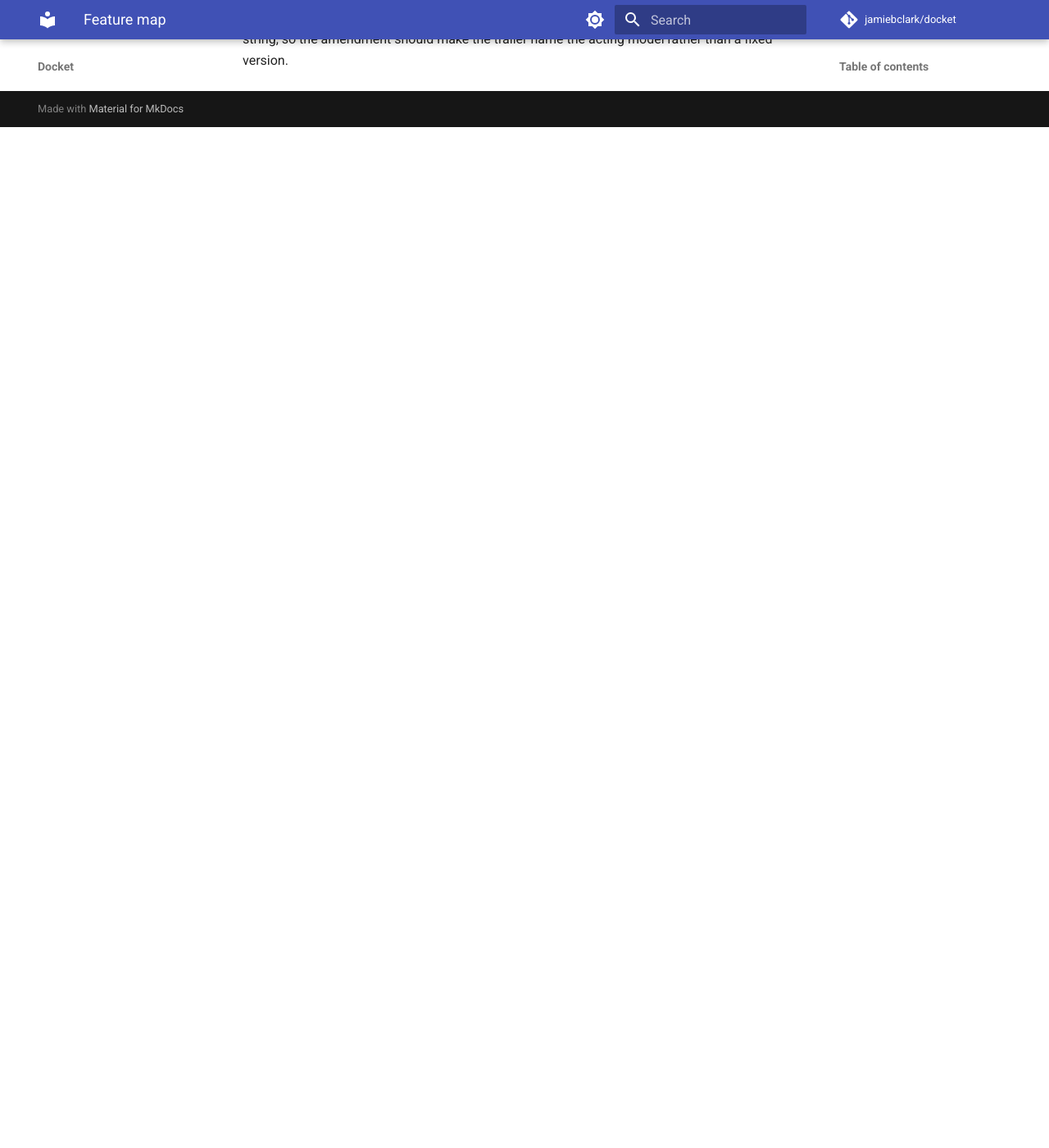
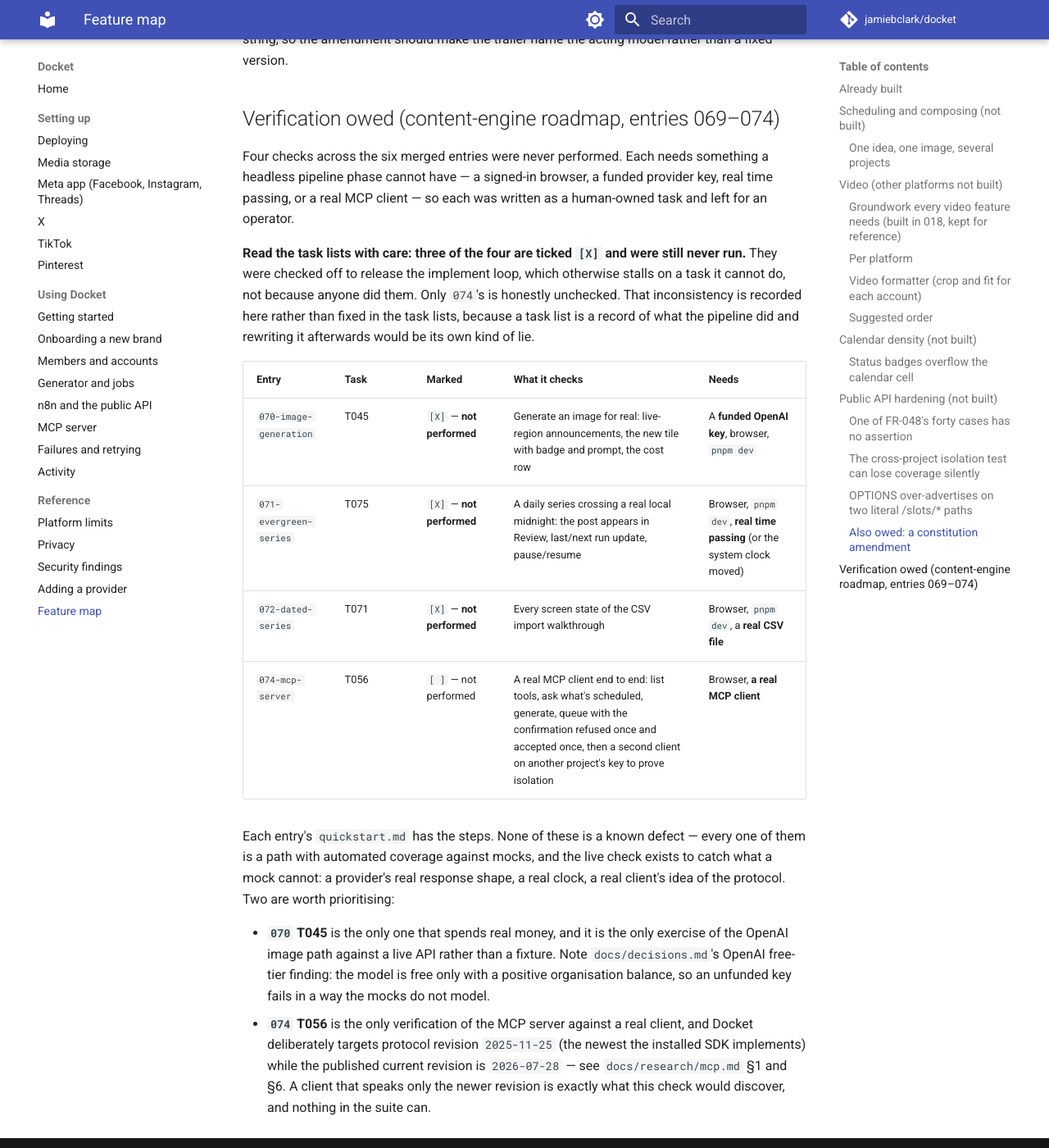
Before and after one commit to jamiebclark/docket, an MkDocs documentation site: the page built from docs/feature-map.md, in a window 1280 px wide and 1400 px high, scrolled down 6987 px. Shown: the whole window at 82% size. Built offline with MkDocs 1.6.1 and Material for MkDocs 9.7.7, drawn with Linux system fonts in a browser that asks for light colours; comment, search, counter and statistics services are not loaded; before the commit the page ends 7142 px from its top, so only the background shows below that.

Commit message:
docs: record the four live checks the roadmap never performed
Entries 069-074 are merged, but four verifications in them were never run —
each needs something a headless pipeline phase cannot have: a signed-in
browser, a funded provider key, real time passing, or a real MCP client.

The reason this needs writing down is that three of the four are ticked `[X]`
in their task lists and were still never performed. They were checked off to
release the implement loop, which stalls on a task it cannot do, not because
anyone did them. Only 074's T056 is honestly unchecked. Anyone reading those
task lists would reasonably conclude the work was verified.

I have not rewritten the task lists to correct the ticks: a task list records
what the pipeline did, and editing it after the fact to say something else
would be its own kind of lie. The table in feature-map.md is the correction.

None of the four is a known defect — every path has automated coverage against
mocks, and these checks exist to catch what a mock cannot. Two are worth
prioritising: 070's T045 is the only exercise of the OpenAI image path against
a live API (and the only one that spends money), and 074's T056 is the only
check against a real MCP client, which matters more than usual because Docket
deliberately targets protocol revision 2025-11-25 while 2026-07-28 is current.

Co-Authored-By: Claude Opus 5 <noreply@anthropic.com>

```diff
--- a/docs/feature-map.md
+++ b/docs/feature-map.md
@@ -207,3 +207,38 @@ commits say `Claude Sonnet 5`, review commits say `Claude Opus 5`. Each names it
 is the right behaviour; the template is what is wrong. A trailer that misattributes work to a model
 that did not do it is worse than one that does not match a fixed string, so the amendment should
 make the trailer name the acting model rather than a fixed version.
+
+## Verification owed (content-engine roadmap, entries 069–074)
+
+Four checks across the six merged entries were never performed. Each needs something a
+headless pipeline phase cannot have — a signed-in browser, a funded provider key, real time
+passing, or a real MCP client — so each was written as a human-owned task and left for an
+operator.
+
+**Read the task lists with care: three of the four are ticked `[X]` and were still never
+run.** They were checked off to release the implement loop, which otherwise stalls on a task
+it cannot do, not because anyone did them. Only `074`'s is honestly unchecked. That
+inconsistency is recorded here rather than fixed in the task lists, because a task list is a
+record of what the pipeline did and rewriting it afterwards would be its own kind of lie.
+
+| Entry | Task | Marked | What it checks | Needs |
+|---|---|---|---|---|
+| `070-image-generation` | T045 | `[X]` — **not performed** | Generate an image for real: live-region announcements, the new tile with badge and prompt, the cost row | A **funded OpenAI key**, browser, `pnpm dev` |
+| `071-evergreen-series` | T075 | `[X]` — **not performed** | A daily series crossing a real local midnight: the post appears in Review, last/next run update, pause/resume | Browser, `pnpm dev`, **real time passing** (or the system clock moved) |
+| `072-dated-series` | T071 | `[X]` — **not performed** | Every screen state of the CSV import walkthrough | Browser, `pnpm dev`, a **real CSV file** |
+| `074-mcp-server` | T056 | `[ ]` — not performed | A real MCP client end to end: list tools, ask what's scheduled, generate, queue with the confirmation refused once and accepted once, then a second client on another project's key to prove isolation | Browser, **a real MCP client** |
+
+Each entry's `quickstart.md` has the steps. None of these is a known defect — every one of
+them is a path with automated coverage against mocks, and the live check exists to catch what
+a mock cannot: a provider's real response shape, a real clock, a real client's idea of the
+protocol. Two are worth prioritising:
+
+- **`070` T045** is the only one that spends real money, and it is the only exercise of the
+  OpenAI image path against a live API rather than a fixture. Note
+  `docs/decisions.md`'s OpenAI free-tier finding: the model is free only with a positive
+  organisation balance, so an unfunded key fails in a way the mocks do not model.
+- **`074` T056** is the only verification of the MCP server against a real client, and
+  Docket deliberately targets protocol revision `2025-11-25` (the newest the installed SDK
+  implements) while the published current revision is `2026-07-28` — see
+  `docs/research/mcp.md` §1 and §6. A client that speaks only the newer revision is exactly
+  what this check would discover, and nothing in the suite can.
```
